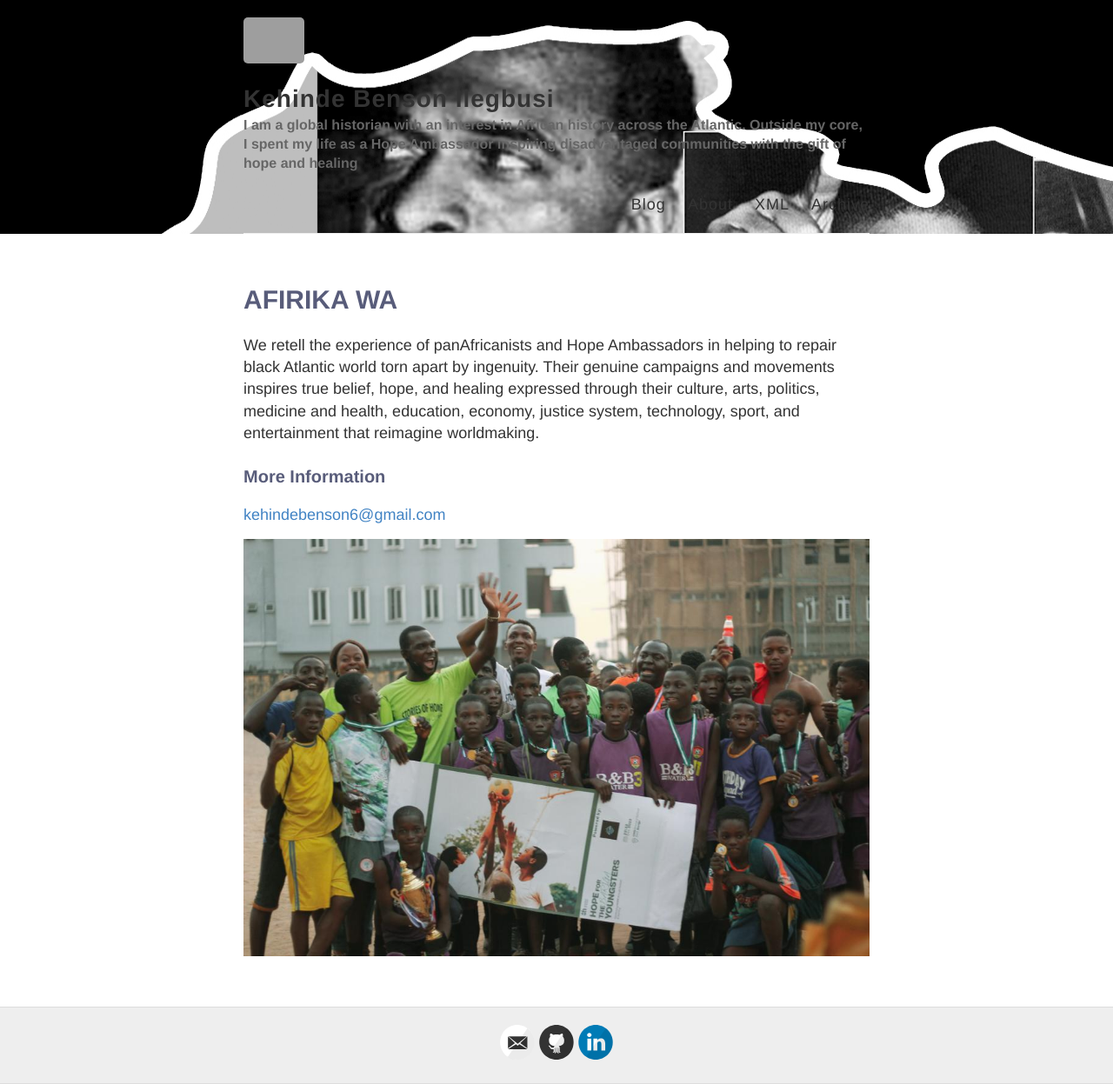
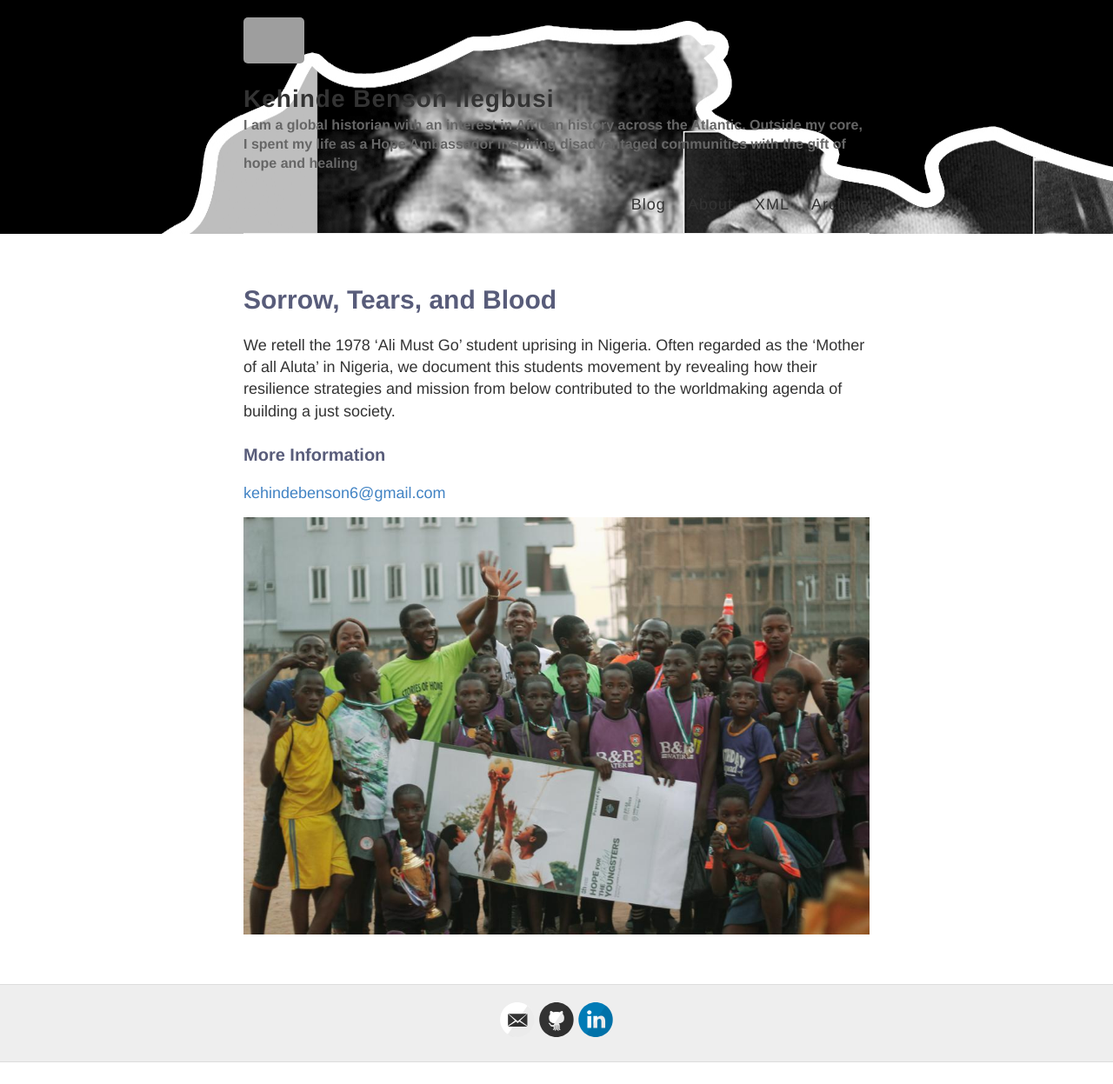
Before and after one commit to ilegbusi/ilegbusi.github.io, a Jekyll site: the page built from about.md, in a window 1280 px wide. Shown: the whole page at 87% size. Built offline with Jekyll 4.4.1, drawn with Linux system fonts in a browser that asks for light colours; after the commit the page ends 1222 px from its top, so only the background shows below that; grey boxes are pictures that could not be loaded.

Commit message:
Sorrow, Tears, and Blood

```diff
--- a/about.md
+++ b/about.md
@@ -1,13 +1,13 @@
 ---
 layout: page
-title: AFIRIKA WA
+title: Sorrow, Tears, and Blood
 permalink: /about/
 ---
 
 
 
 
- We retell the experience of panAfricanists and Hope Ambassadors in helping to repair black Atlantic world torn apart by ingenuity. Their genuine campaigns and movements inspires true belief, hope, and healing expressed through their culture, arts, politics, medicine and health, education, economy, justice system, technology, sport, and entertainment that reimagine worldmaking.
+ We retell the 1978 'Ali Must Go' student uprising in Nigeria. Often regarded as the 'Mother of all Aluta' in Nigeria, we document this students movement by revealing how their resilience strategies and mission from below contributed to the worldmaking agenda of building a just society.
 
 
 ### More Information
```
